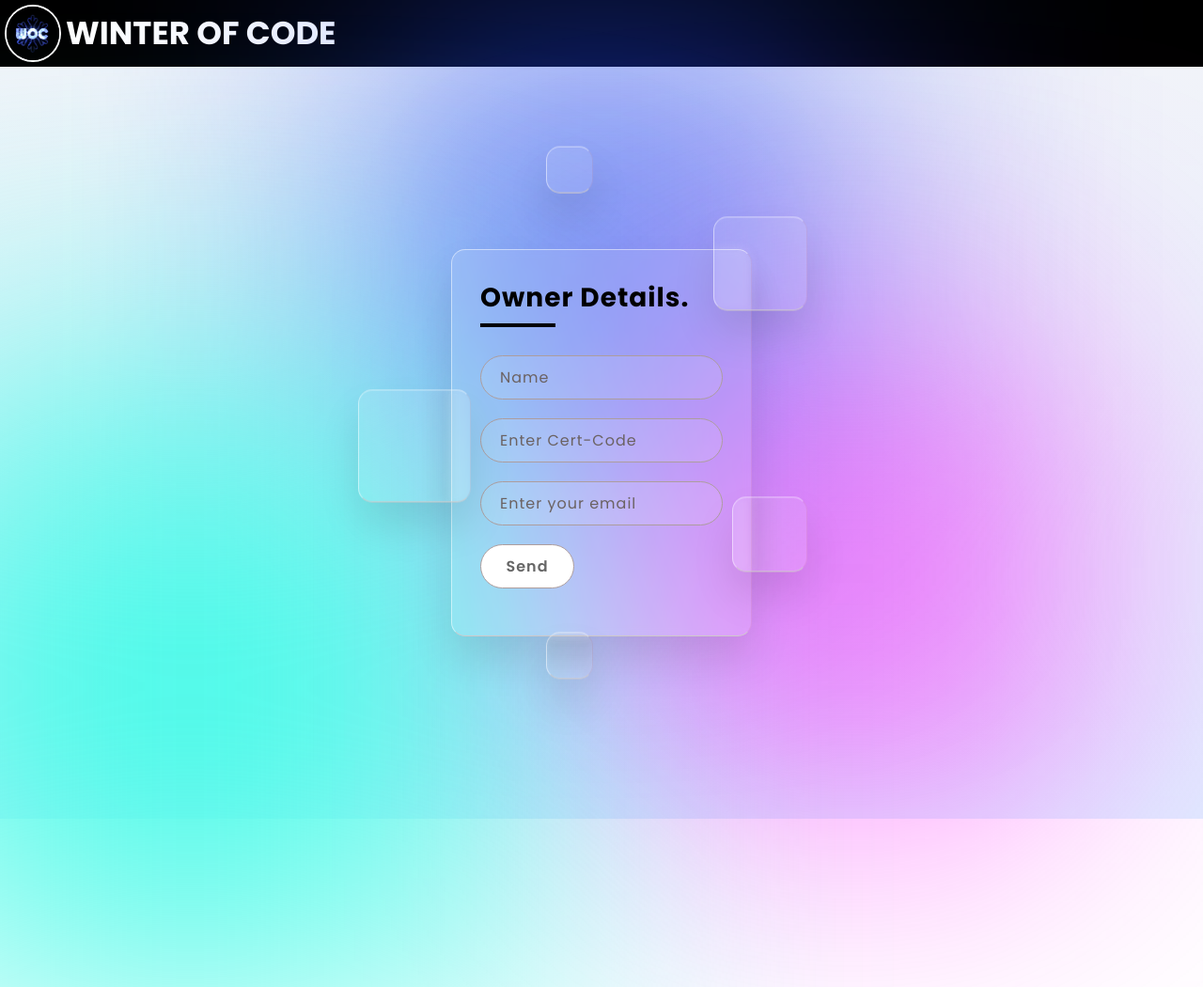
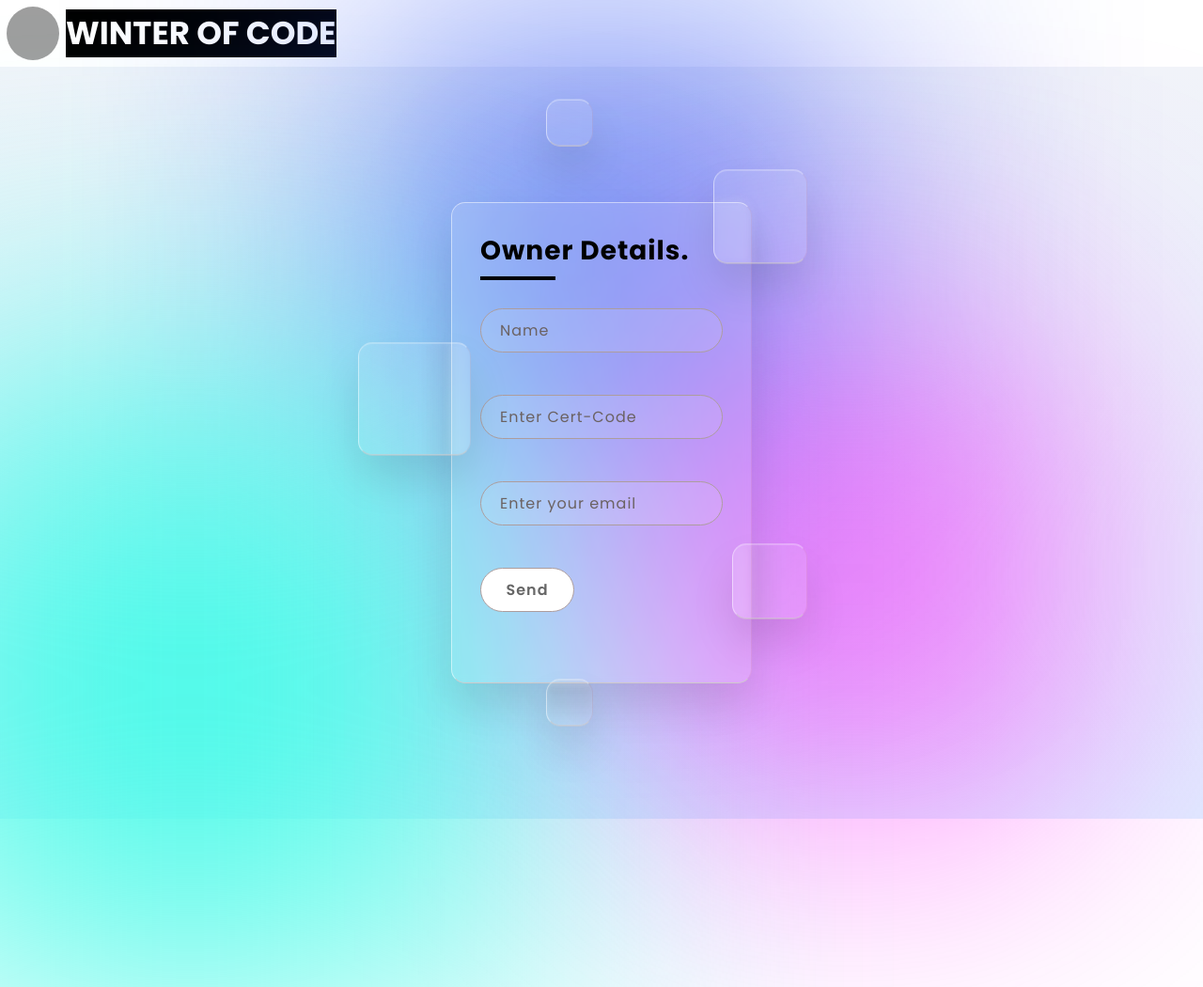
Before and after one commit to GDSC-IIIT-Kalyani/WOC-certificate-generator-Hactoberfest2021, a Flask app: page / in a window 1280 px wide. Shown: the whole page at 94% size. Run offline with Flask 2, Linux system fonts and the light colour scheme; grey boxes are pictures that could not be loaded.

Commit message:
Updated HTML and error in link tag

```diff
--- a/code_gen.py
+++ b/code_gen.py
@@ -2,10 +2,10 @@
 codes = []
 alphabets = ["A","B","C","D","E","F","G","H","I","J","K","L","M","N","O","P","Q","R","S","T","U","V","W","X","Y","Z"]
 numbers = [0,1,2,3,4,5,6,7,8,9]
-num = int(input("enter number of winners:  "))
+num = int(input("Enter Number Of Winners: "))
 for i in range (0,num):
    a = ran.randint(0,9)
    b = ran.randint(0,25)
-   codes.append(alphabets[b]+str(numbers[a])+alphabets[int(a+b/2)]+str(numbers[int(a/2)])+alphabets[int(b/2)]+str(numbers[int(a/3)])+alphabets[int(b/3)])
+   codes.append(alphabets[b]+str(numbers[a])+alphabets[int(a+b/2)]+str(numbers[int(a/2)])+alphabets[int(b/2)]+str(numbers[int(a/3)])+alphabets[int(b/3)]+str(numbers[int(a*3)])+alphabets[int(b/4)])
 for i in range (0,num):
    print(codes[i])
--- a/main.py
+++ b/main.py
@@ -1,9 +1,7 @@
 from flask import Flask,render_template,request
-
 from PIL import Image as a1
 from PIL import ImageDraw as a2
 from PIL import ImageFont as a3
-
 
 import imghdr
 import smtplib
--- a/static/styles.css
+++ b/static/styles.css
@@ -367,6 +367,7 @@
 	.header-frame {
 		height: 8rem;
 	}
+}
 
 
 
@@ -399,3 +400,4 @@
 	.header-frame {
 		height: 9.375rem;
 	}
+}
--- a/templates/index.html
+++ b/templates/index.html
@@ -5,12 +5,11 @@
         <meta name="viewport" content="width=device-width,initial-scale=1.0">
         <meta http-equiv="X-UA-Compatible" content="IE=edge">
         <title>Form</title>
-        <link rel="stylesheet" href ="./static/FormCSS.css">
-         <link rel="icon" href="static/woc.png">
-    </head>
+        <link href="../static/FormCSS.css" rel="stylesheet">
+        </head>
     <body>
-        <div class="logo" style="background: black;">
-            <img src="../static/woc.png" style="width: 60px;">
+        <div class="logo">
+            <img src="https://tse3.mm.bing.net/th?id=OIP.aCMMLze6YgNXcOOgZ2EmvAAAAA&pid=Api&P=0&w=300&h=300" style="width:60px;">
             <h2>WINTER OF CODE</h2>
         </div>
         <section>
@@ -30,16 +29,19 @@
                         <div class="inputbox">
                             <input type="text" class="form-control" id="name" name="name" placeholder="Name">
                         </div>
+                    </br>
                         <div class="inputbox">
                             <input class="form-control" id="code" name="code" placeholder="Enter Cert-Code" type="text">
                         </div>
+                    </br>
                         <div class="inputbox">
                             <input type="email" class="form-control" id="exampleInputEmail1" name="email" placeholder="Enter your email" aria-describedby="emailHelp">
                         </div>
-
+                    </br>
                         <div class="inputbox">
                             <input type="submit" id ="submit" value="Send" >
                         </div>
+                    </br>
                     </form>
                 </div>
             </div>
--- a/templates/result.html
+++ b/templates/result.html
@@ -4,8 +4,8 @@
     <meta charset="utf-8">
     <meta name="viewport" content="width=device-width, initial-scale=1, shrink-to-fit=no">
     <title>CONGRATULATIONS</title>
-    <link href="static/bootstrap.css" rel="stylesheet">
-	<link href="static/styles.css" rel="stylesheet">
+    <link href="../static/bootstrap.css" rel="stylesheet">
+	<link href="../static/styles.css" rel="stylesheet">
     <link rel="icon" href="static/woc.png">
 </head>
 <body data-spy="scroll" data-target=".fixed-top">
```
Also changed, not shown: README.md.
